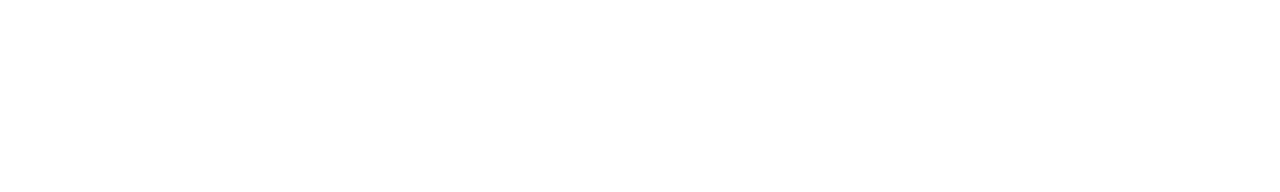
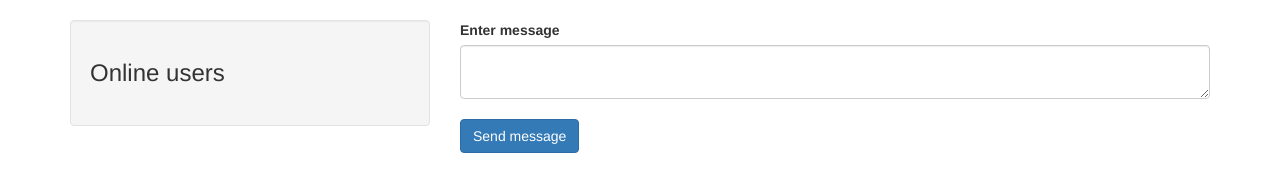
Before and after one commit to BombinS/io-socket-chat, a website: page index.html in a window 1280 px wide. Drawn offline with nearby package versions, Linux system fonts and the light colour scheme; no server answers.

Commit message:
basic html. event on connection/disconnection

```diff
--- a/index.html
+++ b/index.html
@@ -6,10 +6,47 @@
     <meta name="viewport" content="width=device-width, initial-scale=1.0">
     <meta http-equiv="X-UA-Compatible" content="ie=edge">
     <title>Sample chat</title>
+    <link rel="stylesheet" href="https://maxcdn.bootstrapcdn.com/bootstrap/3.3.7/css/bootstrap.min.css">
+    <script src="https://code.jquery.com/jquery-3.3.1.min.js"></script>
+    <script src=/socket.io/socket.io.js></script>
+    <style>
+        body {
+            margin-top: 20px
+        }
+    </style>
 </head>
 
 <body>
+    <div class="container">
+        <div class="row">
+            <div class="col-md-4">
+                <div class="well">
+                    <h3>Online users</h3>
+                    <ul class="list-group"></ul>
+                </div>
+            </div>
+            <div class="col-md-8">
+                <div class="chat" id="chat"></div>
+                <form id="messageForm">
+                    <div class="form-group">
+                        <label>Enter message</label>
+                        <textarea class="form-control" id="message"></textarea>
+                        <br/>
+                        <input type="submit" class="btn btn-primary" value="Send message" />
+                    </div>
+                </form>
+            </div>
+        </div>
+    </div>
 
+
+    <script>
+        $(
+            function () {
+                var socket = io.connect();
+            }
+        )
+    </script>
 </body>
 
 </html>
```
Also changed, not shown: server.js (+12 -0 lines).
